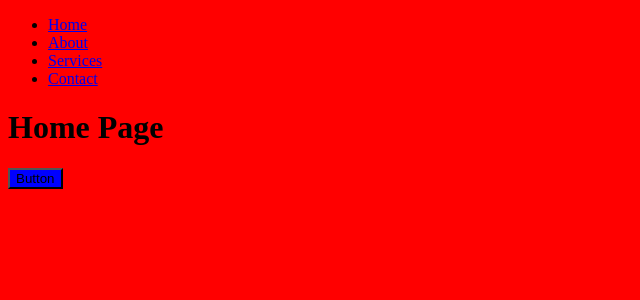
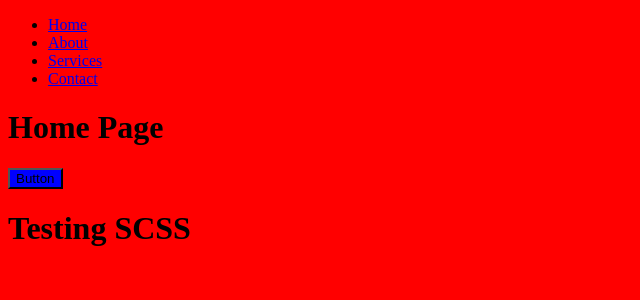
Before and after one commit to Imohh/React-frontend, a React (Create React App) app: page / in a window 1280 px wide. Shown: the top 300 px of the page, without its empty margins (0-640 px from the left). Built offline with nearby package versions, Linux system fonts and the light colour scheme.

Commit message:
scss tutorial

```diff
--- a/src/portfolio/Home.js
+++ b/src/portfolio/Home.js
@@ -8,6 +8,12 @@ function Home () {
         <Header />
         <h1>Home Page</h1>
         <button>Button</button>
+
+        <div className="first_home">
+            <div className="inner_home">
+                <h1>Testing SCSS</h1>
+            </div>
+        </div>
     </>
  )
 }
```
